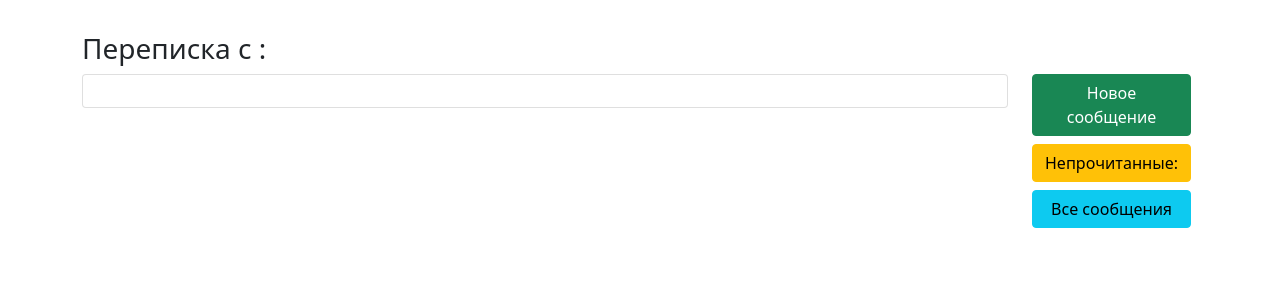
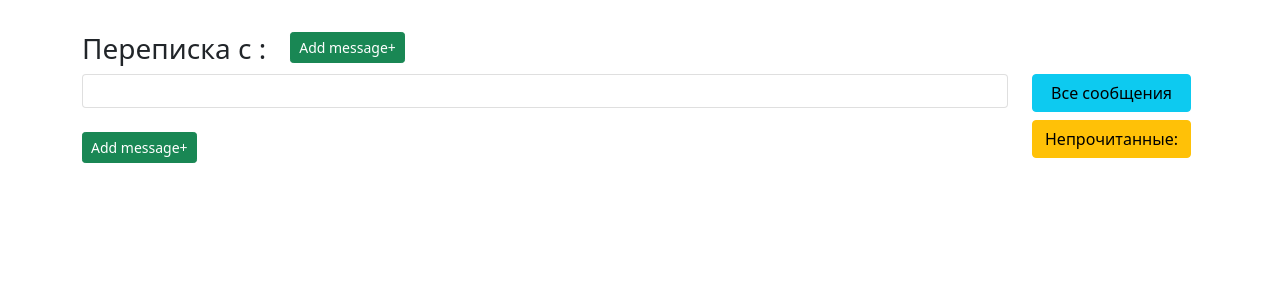
Before and after one commit to AmigoSP/Django_Practic, a Django app: template accounts/templates/accounts/private_message_detail.html in a window 1280 px wide. Shown: the part 78-378 px from the top of the page. Run offline with Django 3.2, Linux system fonts and the light colour scheme; the template is opened without the code that fills it, so the values that code supplies are empty.

Commit message:
Изменены шаблоны с добавлением нового сообщения пользователю(кнопка добавления прописана)

```diff
--- a/accounts/templates/accounts/private_message_detail.html
+++ b/accounts/templates/accounts/private_message_detail.html
@@ -2,14 +2,21 @@
 
 
 {% block body_content %}
-    <div class="row justify-content-start">
-        <div class="col">
+    <div class="row">
+        <div class="col-auto">
             <h3>Переписка с : {{ chats.username }}</h3>
+        </div>
+        <div class="col-2">
+            <form action="{% url 'message_add' %}" method="get">
+                {% csrf_token %}
+                <input name="user_id" type="hidden" value="{{ chats.id }}">
+                <input name="username" type="hidden" value="{{ chats.username }}">
+                <input class="btn btn btn-success btn-sm" type="submit" value="Add message+">
+            </form>
         </div>
     </div>
 
     <div class="col-10">
-
         <div class="card">
             <div class="card-body">
                 {% for user in chats.messages %}
@@ -17,17 +24,24 @@
                     <p>{{ user.body }}</p>
                 {% endfor %}
             </div>
-            </div><br>
+        </div>
+        <br>
+        <form action="{% url 'message_add' %}" method="get">
+            {% csrf_token %}
+            <input name="user_id" type="hidden" value="{{ chats.id }}">
+            <input name="username" type="hidden" value="{{ chats.username }}">
+            <input class="btn btn btn-success btn-sm" type="submit" value="Add message+">
+        </form>
     </div>
 
     <div class="col-1 offset-md-12">
 
         <div class="d-grid gap-2 col mx-auto">
-            <a class="btn btn-success" type="button">Новое сообщение</a>
+            <a href="{% url 'messages_main' %}" class="btn btn-info" type="button">Все сообщения</a>
             <a href="{% url 'messages_unread' %}" class="btn btn-warning" type="button">
                 Непрочитанные: {{ unread_messages }}
             </a>
-            <a href="{% url 'messages_main' %}"  class="btn btn-info" type="button">Все сообщения</a>
+
         </div>
 
     </div>
--- a/accounts/templates/accounts/private_messages.html
+++ b/accounts/templates/accounts/private_messages.html
@@ -49,11 +49,11 @@
     <div class="col-1 offset-md-12">
 
         <div class="d-grid gap-2 col mx-auto">
-            <a href="{% url 'message_add' %}" class="btn btn-success" type="button">Новое сообщение</a>
+            <a href="{% url 'messages_main' %}" class="btn btn-info" type="button">Все сообщения</a>
             <a href="{% url 'messages_unread' %}" class="btn btn-warning" type="button">
                 Непрочитанные: {{ unread_messages }}
             </a>
-            <a href="{% url 'messages_main' %}" class="btn btn-info" type="button">Все сообщения</a>
+
         </div>
 
     </div>
--- a/accounts/templates/accounts/profile.html
+++ b/accounts/templates/accounts/profile.html
@@ -62,11 +62,11 @@
     <div class="col-1 offset-md-12">
 
         <div class="d-grid gap-2 col mx-auto">
-            <a class="btn btn-success" type="button">Новое сообщение</a>
+            <a href="{% url 'messages_main' %}"  class="btn btn-info" type="button">Все сообщения</a>
             <a href="{% url 'messages_unread' %}" class="btn btn-warning" type="button">
                 Непрочитанные: {{ unread_messages }}
             </a>
-            <a href="{% url 'messages_main' %}"  class="btn btn-info" type="button">Все сообщения</a>
+
         </div>
 
     </div>
```
Lines whose indentation alone changed are shown as unchanged.
